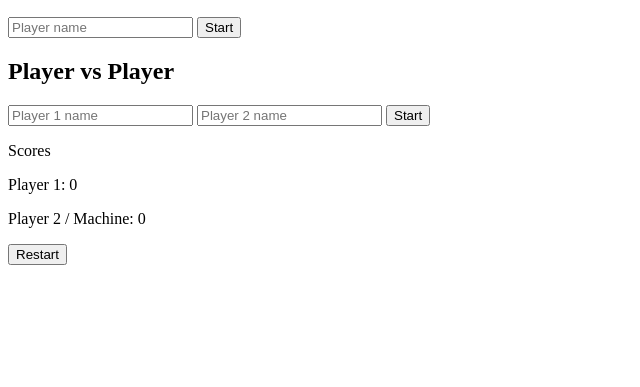
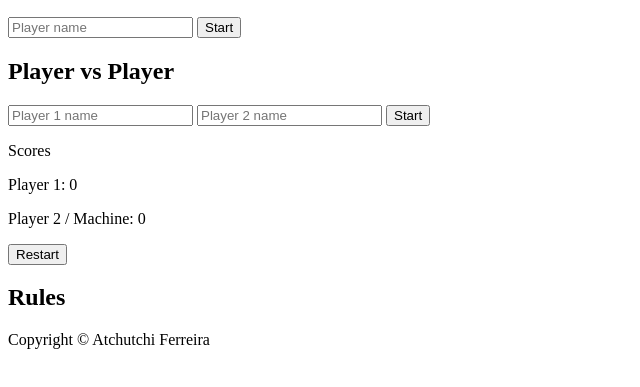
Before and after one commit to atchutchi/xox-winners, a plain HTML site: page index.html in a window 1280 px wide. Shown: the part 149-536 px from the top of the page, without its empty margins (0-640 px from the left). Drawn offline with Linux system fonts and the light colour scheme.

Commit message:
Add section rules and footer

```diff
--- a/index.html
+++ b/index.html
@@ -56,5 +56,14 @@
             </div>
           </div>
         </section>
+        <section>
+            <h2>Rules</h2>
+
+        </section>
+        </main>
+        <script src="assets/js/script.js"></script>
+        <footer>
+          <p>Copyright &copy; Atchutchi Ferreira</p>
+        </footer>
 </body>
 </html>
```
